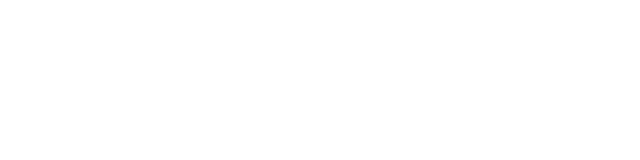
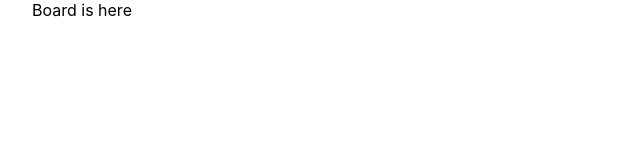
Before and after one commit to IlyaKrapivnoy/Next_TicTacToe_App, a Next.js app: page / in a window 1280 px wide. Shown: the top 160 px of the page, without its empty margins (0-640 px from the left). Built offline with nearby package versions, Linux system fonts and the light colour scheme.

Commit message:
add Board

```diff
--- /dev/null
+++ b/containers/Board.tsx
@@ -0,0 +1,11 @@
+import React from 'react';
+
+const Board = () => {
+    return (
+        <div>
+            Board is here
+        </div>
+    );
+};
+
+export default Board;
--- a/pages/index.tsx
+++ b/pages/index.tsx
@@ -1,6 +1,7 @@
 import type { NextPage } from 'next'
 import Head from 'next/head'
 import styles from '../styles/Home.module.css'
+import Board from "../containers/Board";
 
 const Home: NextPage = () => {
   return (
@@ -9,6 +10,7 @@ const Home: NextPage = () => {
               <title>Tic Tac Toe Next / TS Game</title>
               <meta name='description' content='Tic Tac Toe' />
           </Head>
+          <Board />
       </div>
   );
 }
```
Also changed, not shown: components/Square.tsx (added).
